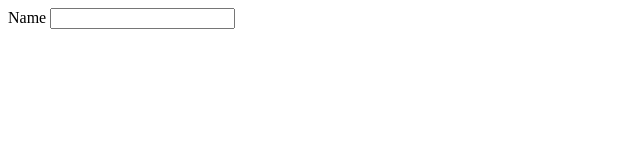
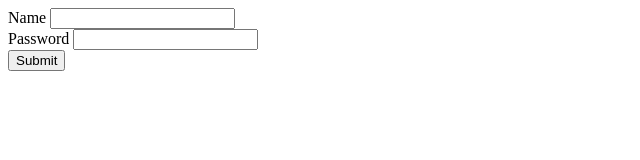
Before and after one commit to jjackson112/form-validation, a plain HTML site: page index.html in a window 1280 px wide. Shown: the whole page, without its empty margins (0-640 px from the left). Drawn offline with Linux system fonts and the light colour scheme.

Commit message:
HTML
name, password, submit button

```diff
--- a/index.html
+++ b/index.html
@@ -5,13 +5,20 @@
     <meta name="viewport" content="width=device-width, initial-scale=1.0">
     <meta http-equiv="X-UA-Compatible" content="ie=edge">
     <title>Form Validation</title>
+    <script src="app.js" defer></script>
 </head>
 <body>
+    <div id="error"></div>
     <form action="/" method="GET">
         <div>
             <label for="name">Name</label>
             <input id="name" name="name" type="text">
         </div>
+        <div>
+            <label for="name">Password</label>
+            <input id="password" name="password" type="password">
+        </div>
+        <button type="submit">Submit</button>
     </form>
 </body>
 </html>
```
